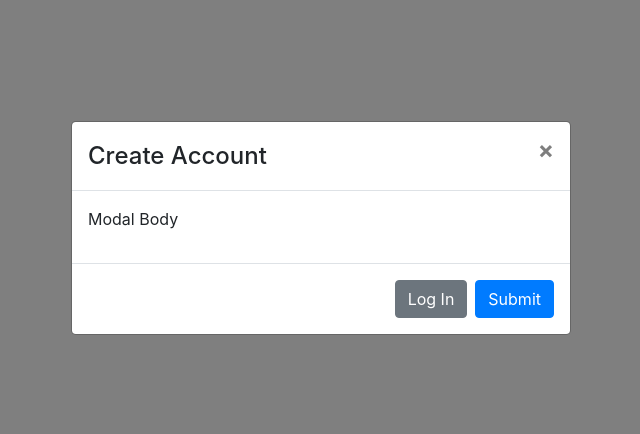
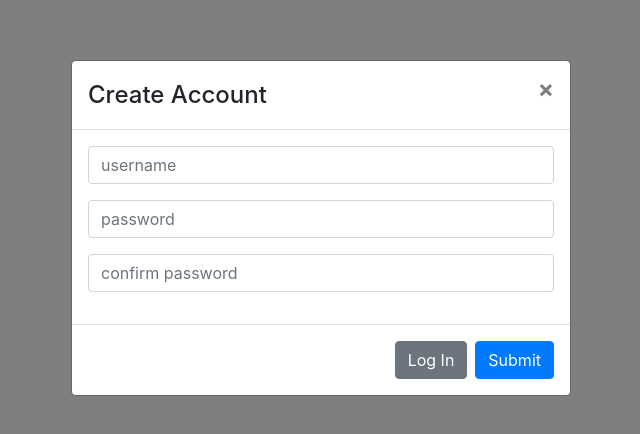
Before and after one commit to mrwerner392/mydrobe-web, a React (Create React App) app: page / in a window 1280 px wide. Shown: the part 172-606 px from the top of the page, without its empty margins (319-959 px from the left). Built offline with nearby package versions, Linux system fonts and the light colour scheme.

Commit message:
Add inputs to form.

```diff
--- a/src/components/ModalAuth.js
+++ b/src/components/ModalAuth.js
@@ -1,5 +1,6 @@
 import React, { useState} from 'react';
-import Modal from './Modal'
+import Modal from './Modal';
+import { InputGroup, FormControl } from 'react-bootstrap';
 
 const ModalAuth = props => {
 
@@ -30,7 +31,17 @@ const ModalAuth = props => {
       handlePrimaryBtnClick={ formData.handlePrimaryBtnClick }
       handleSecondaryBtnClick={ formData.handleSecondaryBtnClick }
     >
-      <p>Modal Body</p>
+      <InputGroup className='mb-3'>
+        <FormControl placeholder='username'></FormControl>
+      </InputGroup>
+      <InputGroup className='mb-3'>
+        <FormControl type='password' placeholder='password'></FormControl>
+      </InputGroup>
+      { formType === 'create' && (
+        <InputGroup className='mb-3'>
+          <FormControl type='password' placeholder='confirm password'></FormControl>
+        </InputGroup>
+      )}
     </Modal>
   )
 
```
